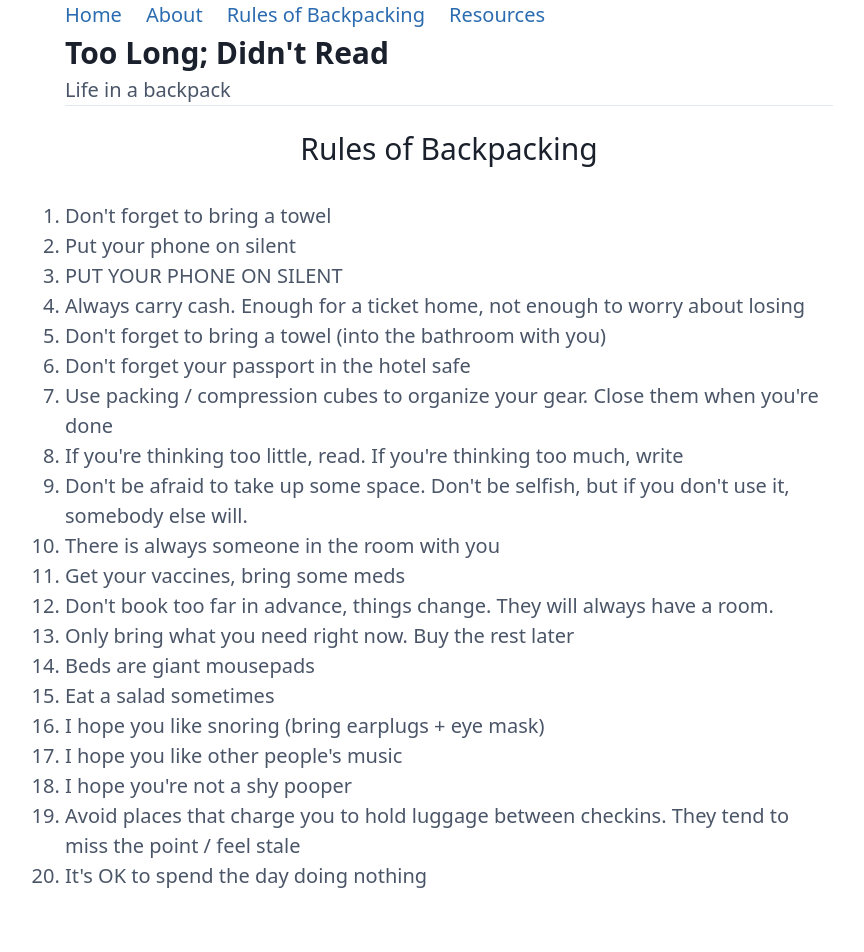
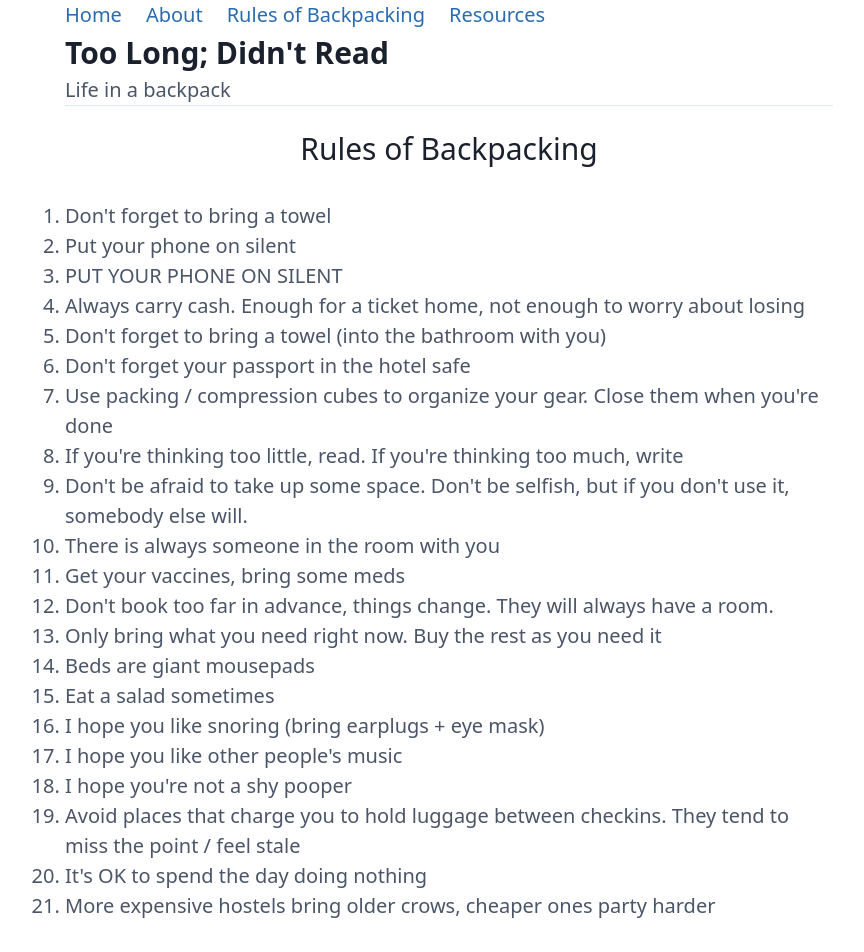
Before and after one commit to Zandakar/too-long-didnt-read, a Next.js app: page /rules-of-backpacking in a window 1280 px wide. Shown: the top 952 px of the page, without its empty margins (191-1055 px from the left). Built offline with nearby package versions, Linux system fonts and the light colour scheme.

Commit message:
first comm

```diff
--- a/_posts/post-07.md
+++ b/_posts/post-07.md
@@ -5,9 +5,23 @@ date: "2022-11-04"
 modified_date: "2022-11-04"
 image: /assets/images/posts/random-img.jpg
 ---
-bla
+The Netherlands and Germany are comparatively pretty expensive countries. Going towards the Czech Republic / Hungary means I can finally afford my own room in hostels. No more snoring! There's something pretty cool about staying in dorms, especially if you get a good room, but I'm looking forward to consistently having my own space.
 \
 \
-![First accommodation](/assets/images/posts/week1/castle.jpg)
+You never get to see everything you want in any particular city. I'm sad about leaving Berlin, but keen on a change of scenery.
 \
 \
+For the first time in my life I'm actually starting to feel old. Many of the people I'm meeting are early 20's and while there isn't much of a difference character-wise (maybe that's a reflection on me?), if I try to keep up with them I get my ass kicked. I got a pretty bad chest infection last week and spent another few days in bed. Didn't want to bitch and moan about being sick every week, but also think it's important to log things as truthfully as possible. I stayed up drinking till 4 am for a week straight after getting Covid, so I think this one's on me.
+\
+\
+Brands are meaningless when you travel. Which supermarket has what I need?
+\
+\
+![](/assets/images/posts/post-06/wall3.jpg)
+\
+\
+I've been getting into music production and finally made something I like. If you like techno music, give it a listen. My current goal is to try and get something published on Spotify which has to happen through a 3rd party publisher. I'd like to experiment with a few different genres and see what I can come up with.
+\
+\
+
+I've been procrastinating adding a mailing list to this blog
--- a/src/pages/rules-of-backpacking.tsx
+++ b/src/pages/rules-of-backpacking.tsx
@@ -28,7 +28,7 @@ const Page = () => (
           <li>{`There is always someone in the room with you`}</li>
          <li>{`Get your vaccines, bring some meds`}</li>
          <li>{`Don't book too far in advance, things change. They will always have a room.`}</li>
-         <li>{`Only bring what you need right now. Buy the rest later`}</li>
+         <li>{`Only bring what you need right now. Buy the rest as you need it`}</li>
          <li>{`Beds are giant mousepads`}</li>
          <li>{`Eat a salad sometimes`}</li>
          <li>{`I hope you like snoring (bring earplugs + eye mask)`}</li>
@@ -36,6 +36,7 @@ const Page = () => (
          <li>{`I hope you're not a shy pooper`}</li>
         <li>{`Avoid places that charge you to hold luggage between checkins. They tend to miss the point / feel stale`}</li>
         <li>{`It's OK to spend the day doing nothing`}</li>
+        <li>{`More expensive hostels bring older crows, cheaper ones party harder`}</li>
         </ol>
         <br />
       </div>
```
